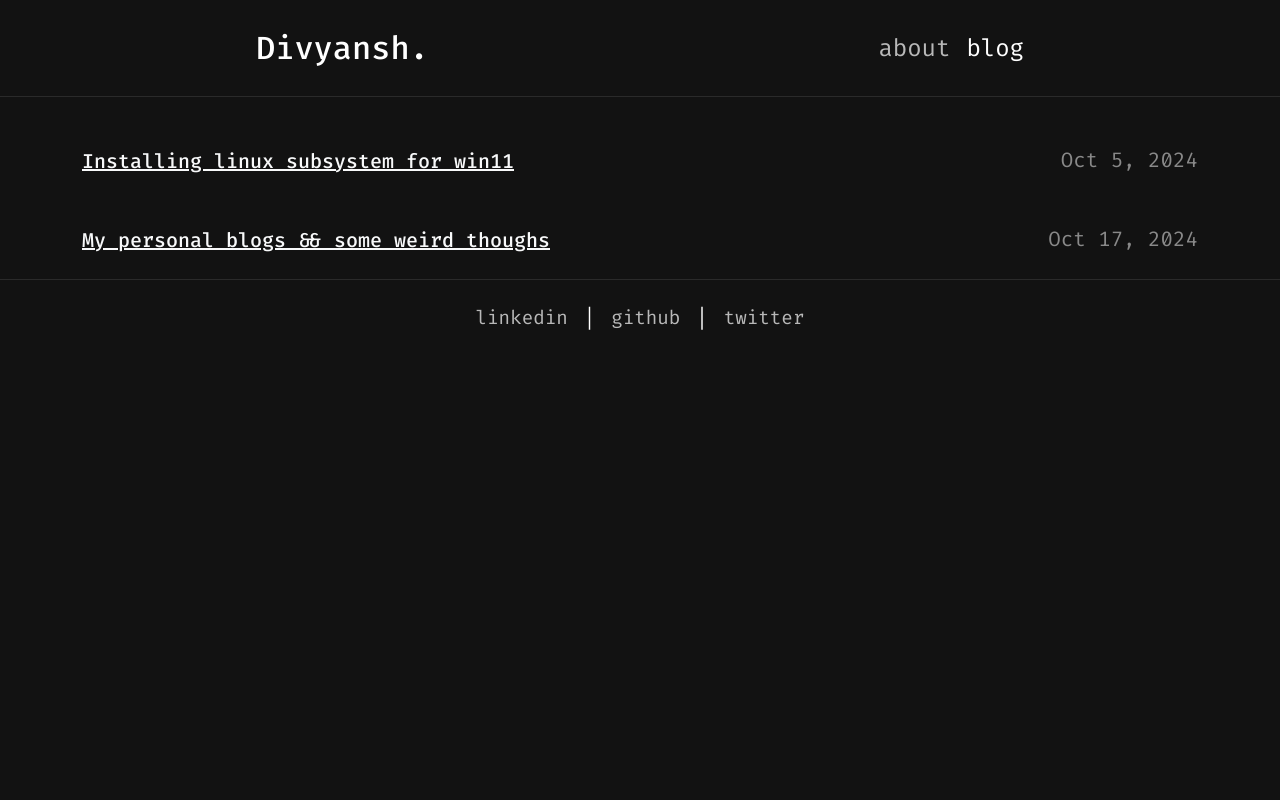
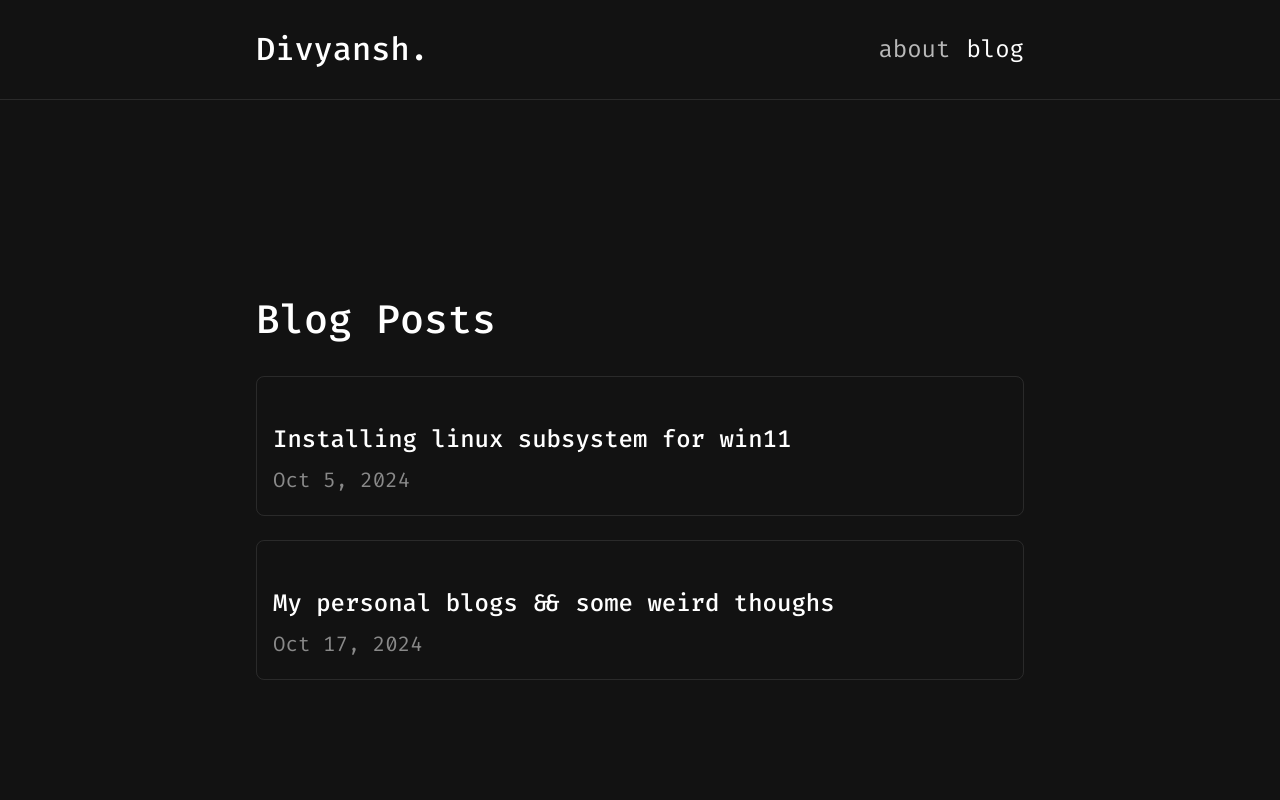
Before and after one commit to DivyanshTiwari20/site, a React (Vite) app: page /blog in a window 1280 px wide. Shown: the top 800 px of the page. Built offline with nearby package versions, Linux system fonts and the light colour scheme.

Commit message:
site looking good | all chanages maded

```diff
--- a/src/components/About.jsx
+++ b/src/components/About.jsx
@@ -2,33 +2,23 @@ import React from 'react';
 
 function About() {
   return (
-    <div className='container my-5'>
+    <div className="container d-flex flex-column justify-content-center min-vh-100">
+      <section className="my-5">
       <img src="/cat.jpg" alt="Your Name" className="img-fluid rounded-circle mb-3" style={{width: '200px', height: '200px'}} />
-      <h1>About Me</h1>
-      <p>I'm computer science student in Lucknow. I start learning about computer since my 8th grade then thought of becoming an engineer so I give JEE entrance exam and failed. Currently, i am completing my B.Tech simultaneously making amazing open source projects. </p>
-<p>
-💻 What I Do:
+        <h1 className="mb-4">About Me</h1>
+        <p>
+          I'm computer science student in Lucknow. I start learning about computer
+          since my 8th grade then thought of becoming an engineer so I give JEE
+          entrance exam and failed. Currently, i am completing my B.Tech
+          simultaneously making amazing open source projects.
+        </p>
 
-- I like to code in python and C as my primary coding language.
-- I also sometimes tech machines how to do things basically, I am Machine learning engineer.
-- I like to write sometimes like i write poem, stories and blog etc. One of my favorite Story of all time is Kabuliwala by Rabindranath Tagore.
-- Side by side I know how to use no code tools I am a figma designer, youtuber, a film enthusiast and a music lover.
--I love to walk on the roof of my house with myself. </p>
-<p>
- As I said I am a deep into creating products and solving problems that can give challenge to my mind so created an educational Webapp for students and currently trying to scale it and stablish it as a full product please keep it a try :
- </p>
-
- <p>
-  <strong>
-
-https://edumate-xygy.vercel.app/
-  </strong>
-
- </p>
-
-
-Thank you!!
-
+        <h3 className="mt-5 mb-4">💻 What I Do:</h3>
+        <p>
+          I like to code in <strong>python</strong> and <strong>C</strong> as my
+          primary coding languages.
+        </p>
+      </section>
     </div>
   );
 }
--- a/src/components/BlogList.jsx
+++ b/src/components/BlogList.jsx
@@ -1,25 +1,40 @@
 import React from 'react';
 import { HashLink as Link } from 'react-router-hash-link';
-import '../styles/App.css';
 
 function BlogList() {
   const blogs = [
-    { title: 'Installing linux subsystem for win11', date: 'Oct 5, 2024', link: 'https://dev.to/divyansh_tiwari/how-to-install-windows-subsystem-for-linux-wsl-and-run-the-ubuntu-subsystem-on-windows-using-the-terminal-4m88' },
-    { title: 'My personal blogs && some weird thoughs', date: 'Oct 17, 2024', link: 'https://medium.com/@tmadhuvijay1982' },
+    {
+      title: 'Installing linux subsystem for win11',
+      date: 'Oct 5, 2024',
+      link: 'https://dev.to/divyansh_tiwari/how-to-install-windows-subsystem-for-linux-wsl-and-run-the-ubuntu-subsystem-on-windows-using-the-terminal-4m88'
+    },
+    {
+      title: 'My personal blogs && some weird thoughs',
+      date: 'Oct 17, 2024',
+      link: 'https://medium.com/@tmadhuvijay1982'
+    },
   ];
 
   return (
-    <div className="container">
-      {blogs.map((blog, index) => (
-        <div className="col-md-12 mb-4 my-5 d-flex justify-content-between align-items-center blog-item" key={index}>
-          <h5 className="card-title">
-            <a href={blog.link} target="_blank" rel="noopener noreferrer" className="text-light">
-              {blog.title}
-            </a>
-          </h5>
-          <p className="card-text">{blog.date}</p>
+    <div className="container d-flex flex-column justify-content-center min-vh-100">
+      <section className="my-5">
+        <h1 className="mb-4">Blog Posts</h1>
+        <div className="blog-list">
+          {blogs.map((blog, index) => (
+            <article key={index} className="blog-item mb-4">
+              <a
+                href={blog.link}
+                target="_blank"
+                rel="noopener noreferrer"
+                className="blog-link"
+              >
+                <h3 className="blog-title">{blog.title}</h3>
+                <p className="blog-date">{blog.date}</p>
+              </a>
+            </article>
+          ))}
         </div>
-      ))}
+      </section>
     </div>
   );
 }
--- a/src/components/Home.jsx
+++ b/src/components/Home.jsx
@@ -45,8 +45,7 @@ function Home() {
         <h1 className="mb-4">hey there👋</h1>
         <p className="mb-4">
           I'm Divyansh Tiwari, a 20 y/o fullstack engineer from India, crafting things for the
-          internet using the technologies I know and learn new stuff everyday. I mostly work with
-          javascript ecosystem and tools.
+          internet using the technologies I know and learn new stuff everyday. This is my little home of the internet!
         </p>
         {/* <p className="mb-5">
           Presently I'm working at <a href="#" className="text-decoration-none">Maxim AI</a> building framework for testing and monitoring AI
--- a/src/styles/App.css
+++ b/src/styles/App.css
@@ -154,6 +154,82 @@ div {
   background-color: #121212;
 }
 
+/* Add these to your existing CSS file */
+
+/* Blog Styles */
+.blog-list {
+  margin-top: 2rem;
+}
+
+.blog-item {
+  margin-bottom: 2rem;
+}
+
+.blog-link {
+  color: #ffffff;
+  text-decoration: none;
+  display: block;
+  padding: 1rem;
+  border: 1px solid rgba(255, 255, 255, 0.1);
+  border-radius: 8px;
+  transition: all 0.2s ease;
+}
+
+.blog-link:hover {
+  background-color: rgba(255, 255, 255, 0.05);
+  text-decoration: none;
+  color: #ffffff;
+}
+
+.blog-title {
+  font-size: 1.5rem;
+  margin-bottom: 0.5rem;
+  color: #ffffff;
+}
+
+.blog-date {
+  color: rgba(255, 255, 255, 0.5);
+  font-size: 1rem;
+  margin: 0;
+}
+
+/* About Styles */
+section h3 {
+  color: #ffffff;
+  margin-top: 2rem;
+}
+
+section p {
+  color: rgba(255, 255, 255, 0.5);
+  line-height: 1.8;
+}
+
+section strong {
+  color: #678cad;
+  font-weight: 600;
+}
+
+/* Common Styles */
+.container {
+  max-width: 800px !important;
+  padding: 0 1rem;
+}
+
+/* Responsive Adjustments */
+@media (max-width: 768px) {
+  .blog-title {
+    font-size: 1.2rem;
+  }
+
+  .blog-date {
+    font-size: 0.9rem;
+  }
+
+  section h3 {
+    font-size: 1.3rem;
+  }
+}
+
 /* Responsive adjustments */
 @media (max-width: 768px) {
   .header-brand {
```
